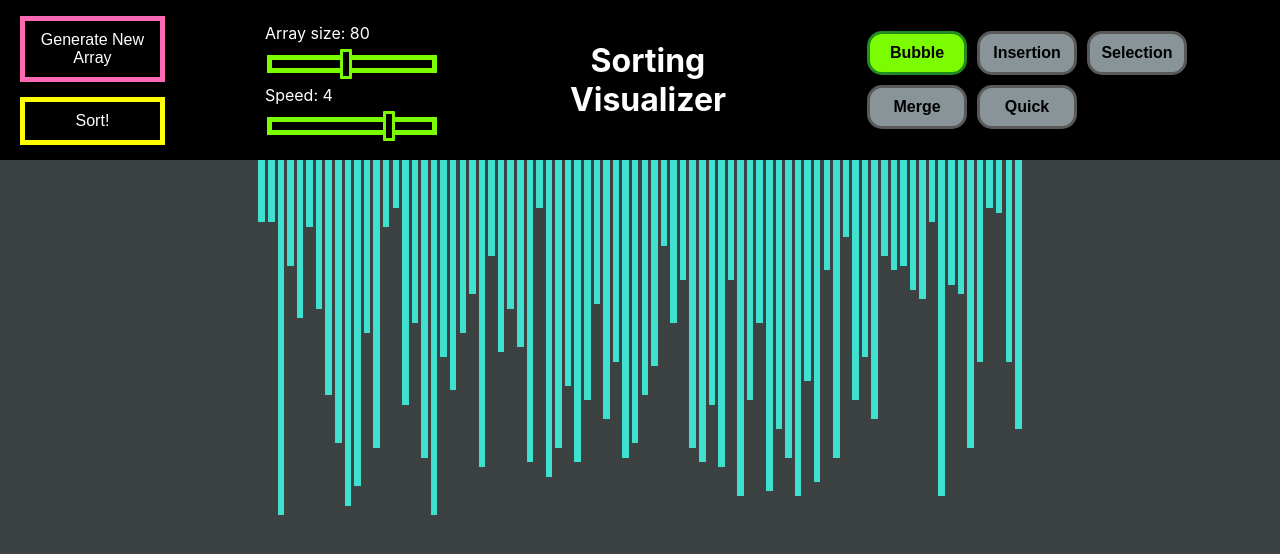
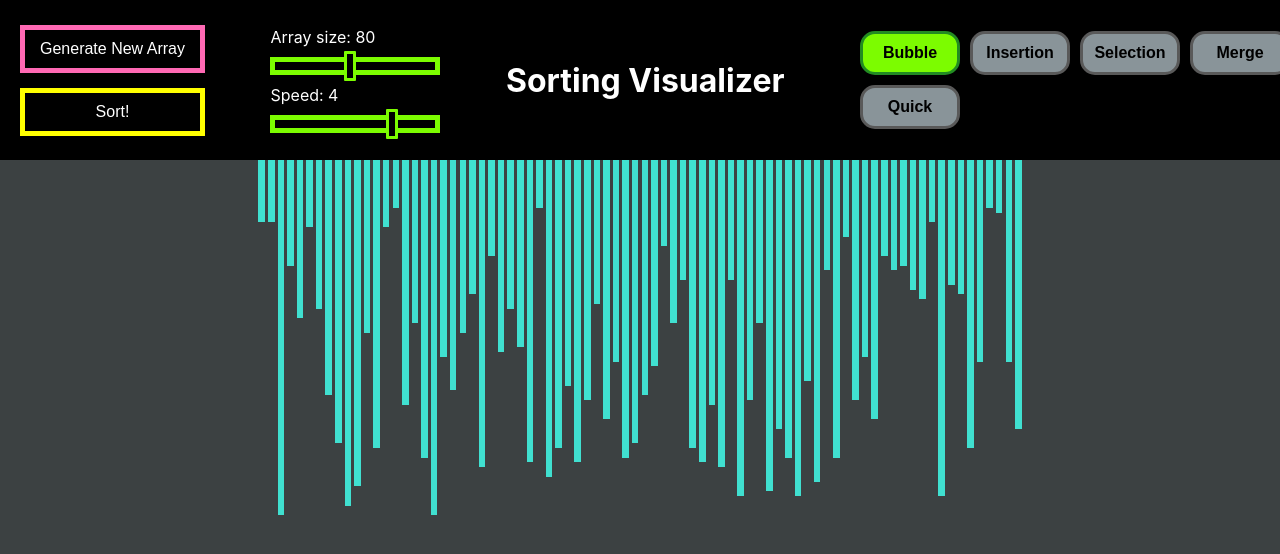
Before and after one commit to AdamPaunovic/Sorting-Visualizer, a React (Create React App) app: page / in a window 1280 px wide. Shown: the top 554 px of the page. Built offline with nearby package versions, Linux system fonts and the light colour scheme.

Commit message:
Fixed overflow

```diff
--- a/src/components/Header/Header.css
+++ b/src/components/Header/Header.css
@@ -14,18 +14,23 @@
     --disabled-border: darkred;
 }
 
+* {
+    margin: 0;
+    padding: 0;
+}
+
 .header {
     display: flex;
     align-items: center;
-    gap: 100px;
-    padding: 20px;
+    justify-content: space-between;
     background-color: var(--main-background);
     color: var(--main-text);
     position: relative;
+    padding: 20px;
     width: 100%;
+    max-width: 1400px;
     height: 15vh;
     top: 0;
-    z-index: 1;
 }
 
 .button-container {
@@ -103,7 +108,6 @@
 
 h1 {
     font-size: 2rem;
-    margin: 0;
     text-align: center;
 }
 
```
